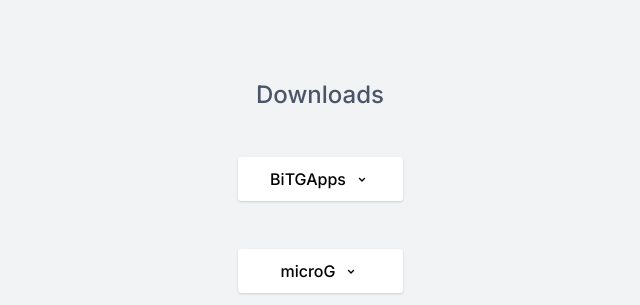
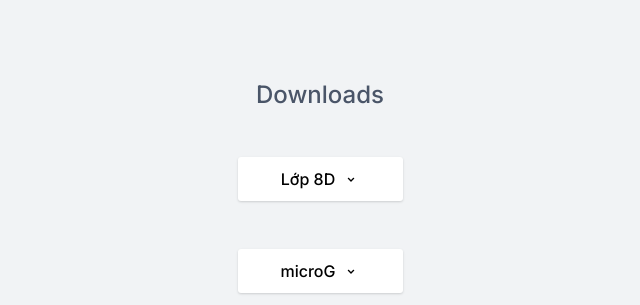
Before and after one commit to khiem2/bit, a plain HTML site: page index.html in a window 1280 px wide. Shown: the top 305 px of the page, 576-1216 px from the left. Drawn offline with nearby package versions, Linux system fonts and the light colour scheme.

Commit message:
Update index.html

```diff
--- a/index.html
+++ b/index.html
@@ -3,7 +3,7 @@
   <head>
     <meta charset="UTF-8" />
     <meta name="viewport" content="width=device-width, initial-scale=1.0" />
-    <title>BiTGApps</title>
+    <title>Lớp 8D</title>
     <link
       href="https://fonts.googleapis.com/css2?family=Inter:wght@400;500;700&display=swap"
       rel="stylesheet"
@@ -26,7 +26,7 @@
       <div class="download-item" x-data="{ open: false }">
         <div class="dropdown">
           <button @click="open = !open" @click.away="open = false">
-            BiTGApps
+           Lớp 8D
             <svg
               :class="{'rotate': open}"
               xmlns="http://www.w3.org/2000/svg"
```
